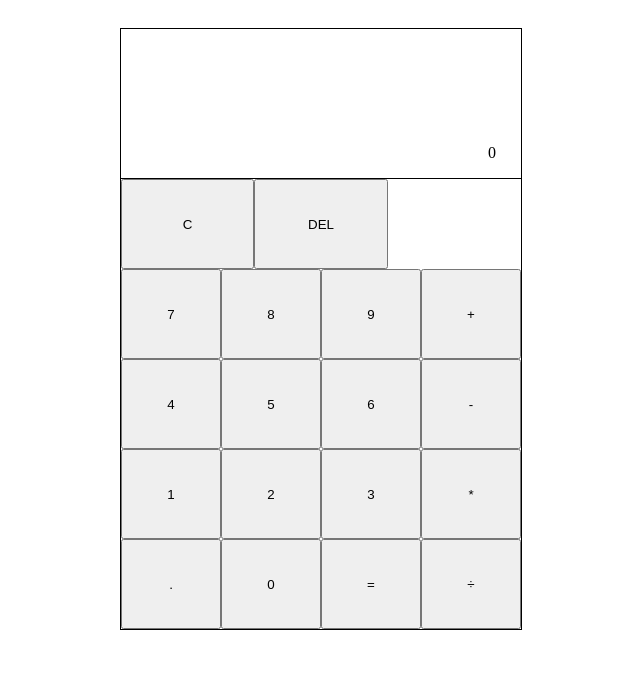
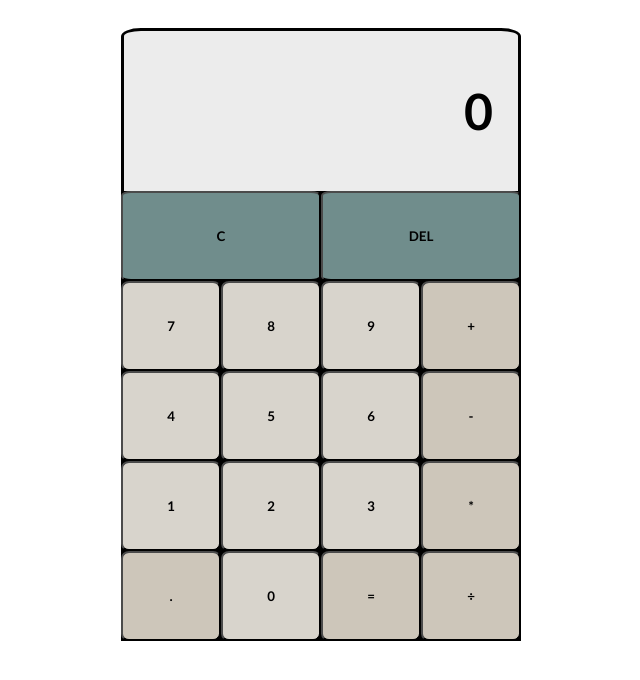
Before and after one commit to TheodorosPliafas/Calculator, a plain HTML site: page index.html in a window 1280 px wide. Shown: the whole page, without its empty margins (319-959 px from the left). Drawn offline with Linux system fonts and the light colour scheme.

Commit message:
Added some CSS styling

```diff
--- a/script.js
+++ b/script.js
@@ -150,6 +150,7 @@ dotButton.addEventListener('click', () => {
 });
 
 equalsButton.addEventListener('click', () => {
+    checkDot();
     if (operator === "divide" && b === 0) {
         resultDisplay.textContent = "Cannot divide with zero";
         return;
--- a/styles.css
+++ b/styles.css
@@ -1,3 +1,9 @@
+html * {
+    font-size: 15;
+    font-family: "Gill Sans", sans-serif;
+    font-weight: bold;
+}
+
 body {
     display: flex;
     justify-content: center;
@@ -9,67 +15,82 @@ body {
     margin-top: 20px;
     width: 400px;
     height: 600px;
-    border-width: 1px;
-    border-style: solid;
-    border-color: black;
 }
 
 .screen-container {
     display: flex;
     justify-content: right;
     align-items: flex-end;
-    border-bottom: 1px solid black;
     padding-right: 25px;
+    background-color: rgb(236, 236, 236);
+    border-top: 3px;
+    border-top-style: solid;
+    border-top-color: black;
+    border-right: 3px;
+    border-right-style: solid;
+    border-right-color: black;
+    border-left: 3px;
+    border-left-style: solid;
+    border-left-color: black;
+    font-size: 50px;
+    border-top-left-radius: 5%;
+    border-top-right-radius: 5%;
 }
 
 .function-buttons {
     display: grid;
-    grid-template-columns: 1fr 1fr 1fr;
-
+    grid-template-columns: 1fr 1fr;
 }
 
 .clear-button {
     display: flex;
     justify-content: center;
     align-items: center;
+    border-radius: 5%;
+    background-color: #7D9D9C;
+    opacity: 0.9;
+    transition: 0.25s;
 
 }
 
-.clear-button:active {
-    background-color: brown;
+.clear-button:hover,
+.delete-button:hover,
+.btn:hover,
+.btn.op.btn:hover,
+#equals:hover,
+#dot-btn:hover {
+    opacity: 1;
 }
 
 .delete-button {
     display: flex;
     justify-content: center;
     align-items: center;
-}
-
-.delete-button:active {
-    background-color: brown;
+    border-radius: 5%;
+    background-color: #7D9D9C;
+    opacity: 0.9;
+    transition: 0.25s;
 }
 
 .buttons {
     height: 450px;
     display: grid;
+    background-color: black;
 }
 
 .row-1 {
     display: grid;
     grid-template-columns: 1fr 1fr 1fr 1fr;
-
 }
 
 .row-2 {
     display: grid;
     grid-template-columns: 1fr 1fr 1fr 1fr;
-
 }
 
 .row-3 {
     display: grid;
     grid-template-columns: 1fr 1fr 1fr 1fr;
-
 }
 
 .row-4 {
@@ -81,9 +102,20 @@ body {
     display: flex;
     justify-content: center;
     align-items: center;
-
+    border-radius: 8%;
+    background-color: #F0EBE3;
+    opacity: 0.9;
+    transition: 0.25s;
 }
 
-.btn:active {
-    background-color: brown;
+.btn.op{
+    background-color: #E4DCCF;
+    opacity: 0.9;
+    transition: 0.25s;
 }
+
+#equals, #dot-btn {
+    background-color: #E4DCCF;
+    opacity: 0.9;
+    transition: 0.25s;
+}
```
